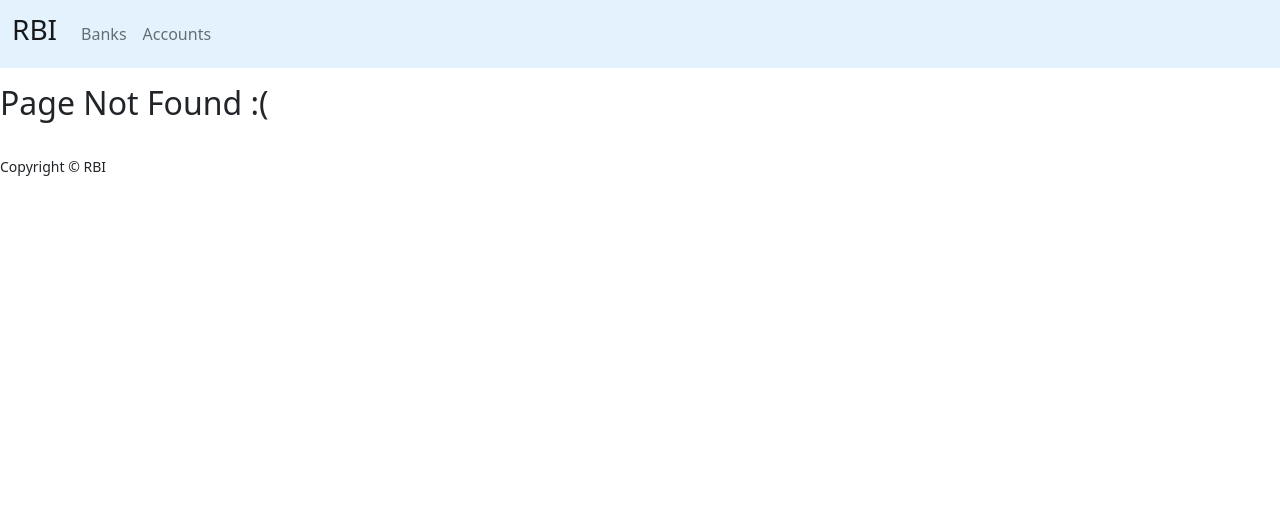
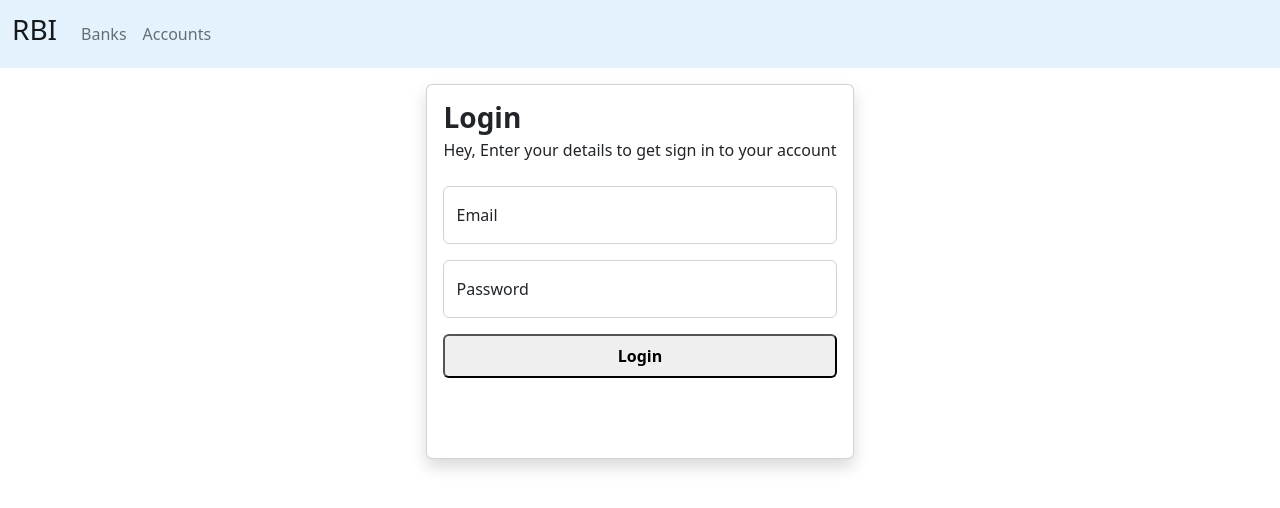
Before and after one commit to shaileshSwabhav/banking-app-react, a React (Create React App) app: page /login in a window 1280 px wide. Before the commit this address had no page. Shown: the top 508 px of the page. Built offline with nearby package versions, Linux system fonts and the light colour scheme.

Commit message:
Login: login form added with validations

```diff
--- a/src/App.js
+++ b/src/App.js
@@ -1,10 +1,11 @@
 import './App.css';
 import Navbar from './layout/Navbar/Navbar';
-import Footer from './layout/Footer/Footer';
+// import Footer from './layout/Footer/Footer';
 import Bank from "./pages/bank/components/Bank";
 import Account from './pages/account/components/Account';
 import { Routes, Route } from 'react-router-dom';
 import NotFound from './pages/not-found/components/NotFound';
+import Login from './pages/authentication/Login';
 
 function App() {
   const appName = "RBI"
@@ -14,6 +15,8 @@ function App() {
       <Navbar appName={appName} />
       <Routes>
 
+        <Route index path='/login' element={<Login />} />
+
         <Route path='/banks'>
           <Route index element={<Bank />} />
           <Route path=':bankID/accounts' element={<Account />} />
@@ -22,7 +25,7 @@ function App() {
         <Route path='/accounts' element={<Account />} />
         <Route path='*' element={<NotFound />} />
       </Routes>
-      <Footer />
+      {/* <Footer /> */}
     </>
   );
 }
--- /dev/null
+++ b/src/layout/Form/Input.css
@@ -0,0 +1,14 @@
+.error-msg {
+  font-size: 15px;
+  padding: 3px;
+  color: red;
+  display: none;
+}
+
+input:invalid[focused="true"] {
+  border: 1px solid red;
+}
+
+input:invalid[focused="true"]~span {
+  display: block;
+}
--- /dev/null
+++ b/src/layout/Form/Input.js
@@ -0,0 +1,18 @@
+import { useState } from 'react';
+import './Input.css'
+
+const Input = (props) => {
+  const [focused, setFocused] = useState(false)
+  const { label, errorMessage, onChange, id, ...inputProps } = props
+
+  return (
+    <div className="form-floating mb-3">
+      <input className="form-control" id={id} onChange={onChange} {...inputProps}
+        onBlur={() => setFocused(true)} focused={focused.toString()} />
+      <label htmlFor={id}>{label}</label>
+      {inputProps.required && <span className="error-msg">{errorMessage}</span>}
+    </div >
+  );
+}
+
+export default Input;
--- /dev/null
+++ b/src/pages/authentication/Login.js
@@ -0,0 +1,83 @@
+import { useState } from "react";
+import Input from "../../layout/Form/Input";
+
+const Login = () => {
+
+  const [loginForm, setLoginForm] = useState({
+    email: "",
+    password: "",
+  })
+
+  const inputs = [
+    {
+      id: "email",
+      name: "email",
+      type: "email",
+      label: "Email",
+      placeholder: "example@domain.com",
+      value: "",
+      errorMessage: "Valid email must be specified",
+      // pattern: "^[a-zA-Z]",
+      required: true,
+    },
+    {
+      id: "password",
+      name: "password",
+      type: "password",
+      label: "Password",
+      placeholder: "password",
+      value: "",
+      errorMessage: "Valid password must be specified",
+      required: true,
+    },
+  ]
+
+  const onChange = (e) => {
+    setLoginForm({ ...loginForm, [e.target.name]: e.target.value })
+  }
+
+  const onLoginSubmit = (e) => {
+    e.preventDefault()
+    console.log(loginForm);
+
+    // set name attribute on input field to fetch data
+    // const formData = new FormData(e.target)
+    // console.log(Object.fromEntries(formData.entries()));
+  }
+
+  return (
+    <>
+      <div className="container my-10">
+        <div className="d-flex justify-content-center">
+          <div className="card card-width rounded shadow">
+            <div className="card-body">
+              <div className="card-title text-justify">
+                <h3><strong>Login</strong></h3>
+                <p className="card-subtitle">Hey, Enter your details to get sign in to your account</p>
+              </div>
+              <div className="pt-3 pb-5">
+                <div className="d-flex flex-column">
+                  <form onSubmit={onLoginSubmit}>
+
+                    {inputs.map((input) => (
+                      <Input key={input.id} {...input}
+                        value={loginForm[input.name]} onChange={onChange} />
+                    ))}
+
+                    <div className="mb-3">
+                      <button type="submit" className="btn-blue w-100 py-2 rounded">
+                        <strong>Login</strong>
+                      </button>
+                    </div>
+                  </form>
+                </div>
+              </div>
+            </div>
+          </div>
+        </div>
+      </div >
+    </>
+  );
+}
+
+export default Login;
```
Also changed, not shown: src/hooks/useLocalStorage.js (added, +23 -0 lines), notes.txt.
